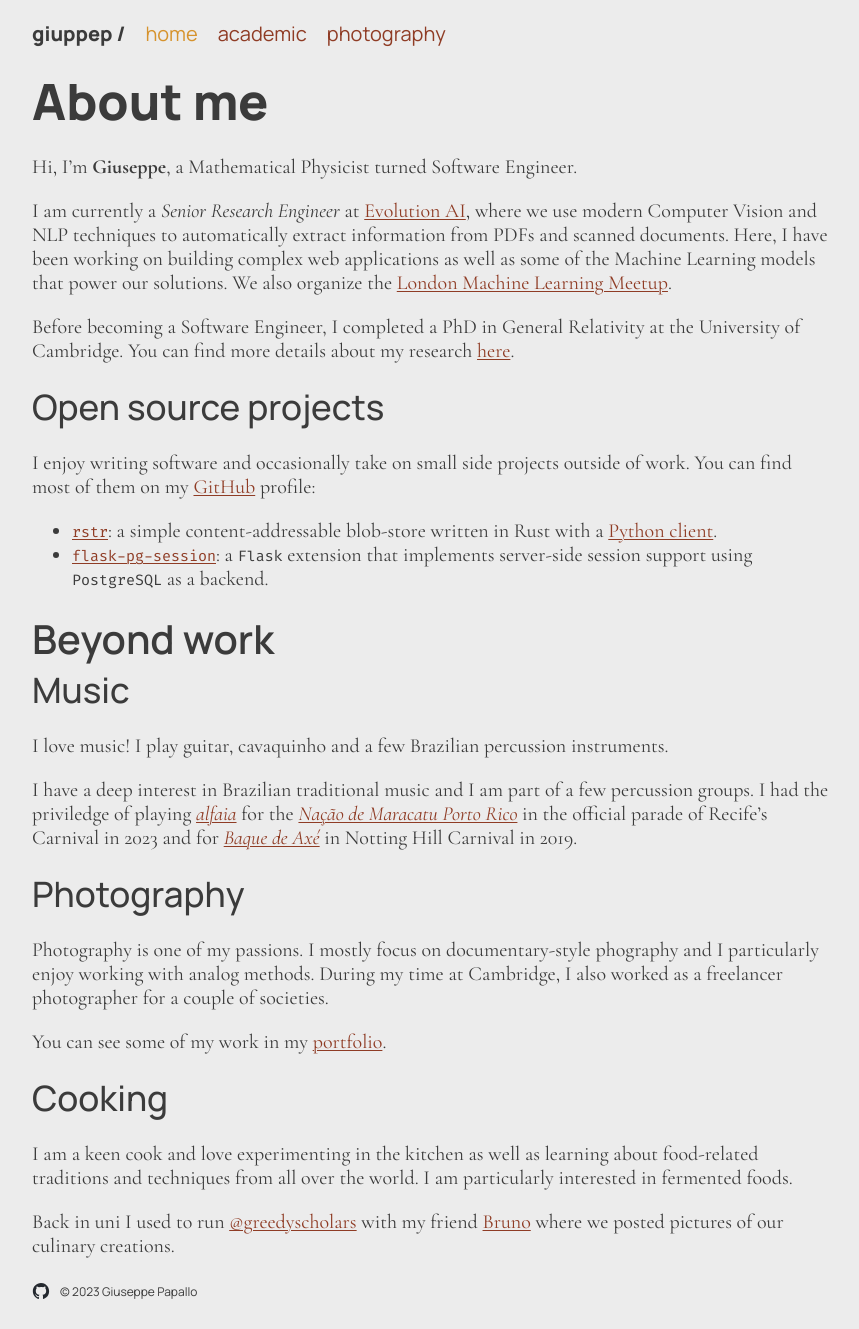
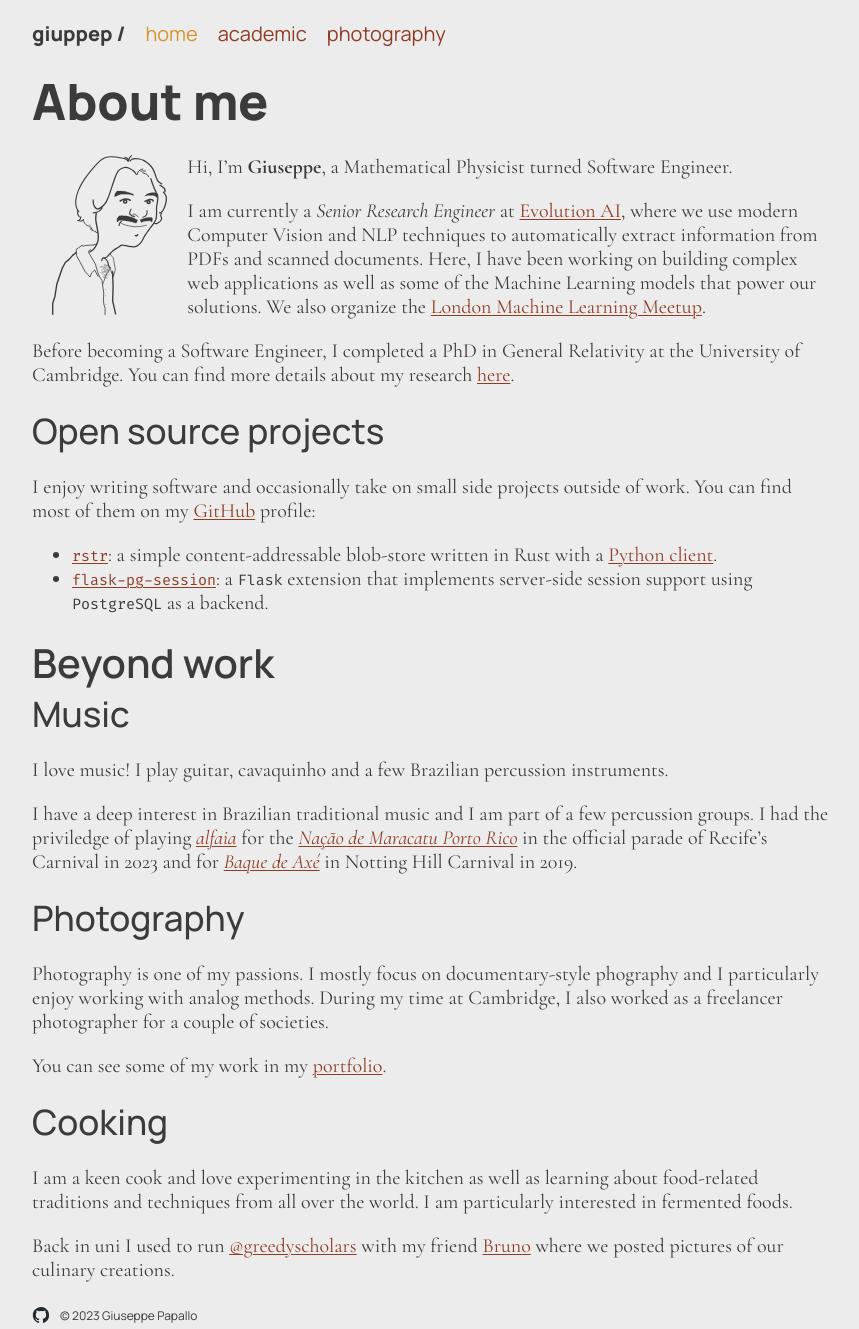
Before and after one commit to giuppep/giuppep.github.io, a Jekyll site: the page built from index.md, in a window 1280 px wide and 1329 px high. Shown: the whole window, without its empty margins (208-1067 px from the left). Built offline with Jekyll 4.4.1, drawn with Linux system fonts in a browser that asks for light colours.

Commit message:
add portrait to home page

```diff
--- a/assets/css/main.sass
+++ b/assets/css/main.sass
@@ -29,3 +29,16 @@ footer
 li p
     margin: 0
     padding: 0
+
+.profile-drawing
+    // HACK: change the SVG colour to match #3B3B3B
+    filter: invert(18%) sepia(0%) saturate(1189%) hue-rotate(135deg) brightness(90%) contrast(80%)
+
+    padding: 0 1rem
+    height: 8rem
+    float: inline-start
+
+    @media (max-width: $layout-breakpoint-small)
+        display: block
+        float: none
+        margin: 0 auto
--- a/index.md
+++ b/index.md
@@ -3,6 +3,8 @@ layout: default
 title: home
 ---
 # About me
+
+![giuppep's portrait by @le.pap](/assets/img/peppe.svg "giuppep by @le.pap"){:class="profile-drawing"}
 
 Hi, I'm **Giuseppe**, a Mathematical Physicist turned Software Engineer.
 
```
Also changed, not shown: assets/img/peppe.svg (added).
